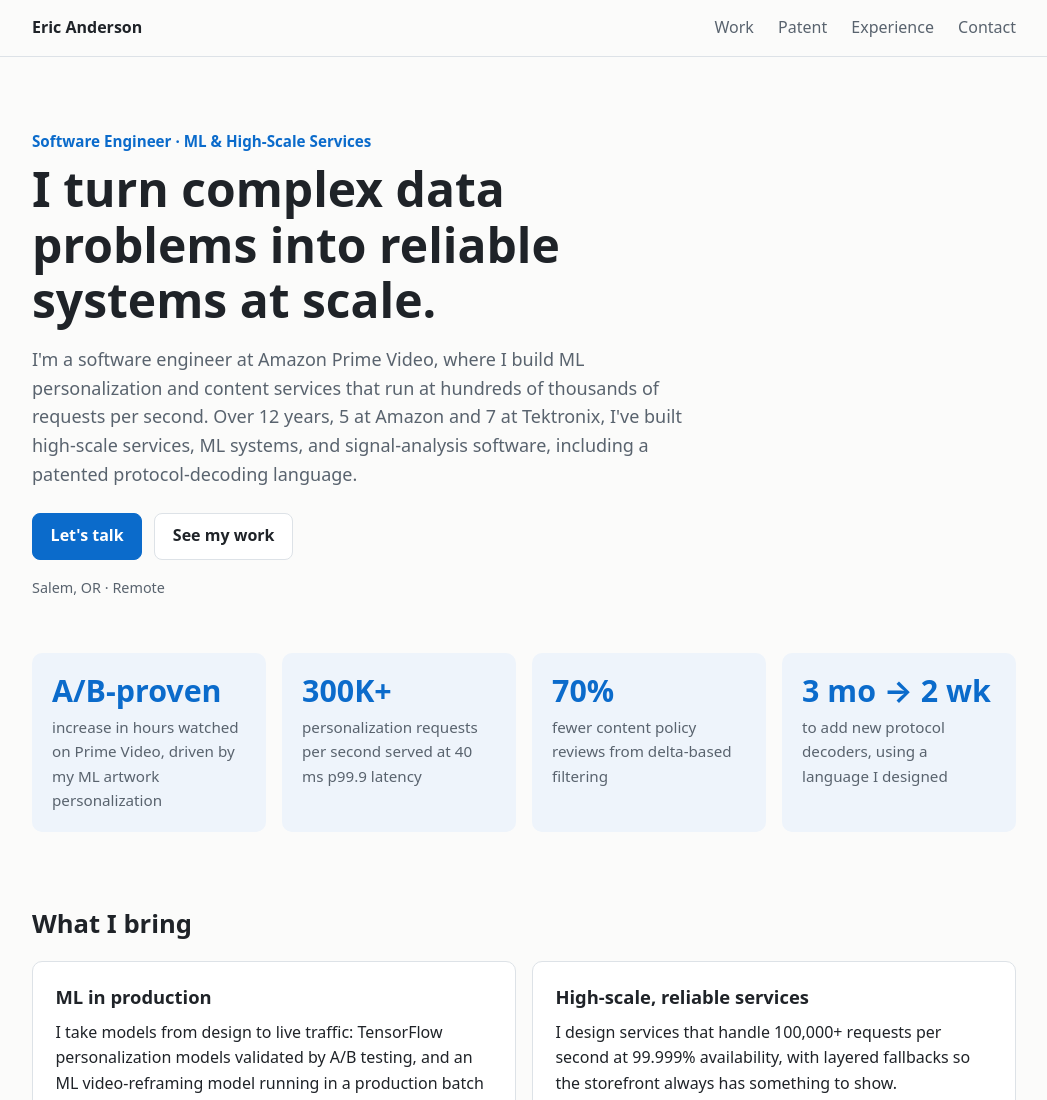
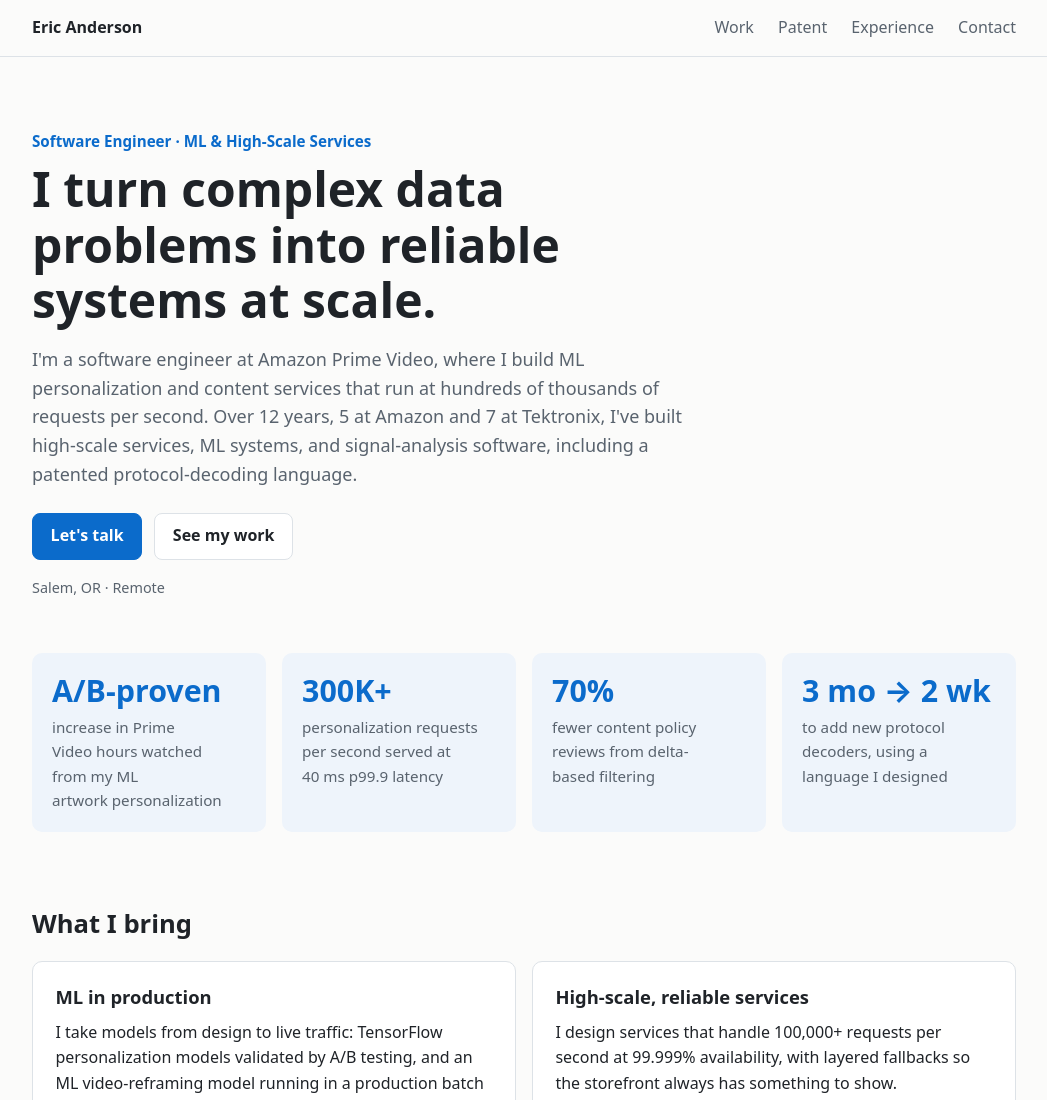
Before and after one commit to ericanderson231/ericanderson231.github.io, a plain HTML site: page index.html in a window 1280 px wide. Shown: the top 1100 px of the page, without its empty margins (116-1163 px from the left). Drawn offline with Linux system fonts and the light colour scheme.

Commit message:
Balance stat label wrapping and tighten personalization label

```diff
--- a/index.html
+++ b/index.html
@@ -6,7 +6,7 @@
   <title>Eric Anderson — Software Engineer, ML &amp; High-Scale Services</title>
   <meta name="description" content="Eric Anderson, software engineer with 12 years building high-scale services, ML systems, and signal-analysis software.">
   <link rel="icon" href="favicon.svg?v=4" type="image/svg+xml">
-  <link rel="stylesheet" href="style.css?v=2">
+  <link rel="stylesheet" href="style.css?v=3">
 </head>
 <body>
   <header class="site-header">
@@ -41,7 +41,7 @@
     <section class="wrap stats" aria-label="Results">
       <div class="stat">
         <span class="num">A/B-proven</span>
-        <span class="label">increase in hours watched on Prime Video, driven by my ML artwork personalization</span>
+        <span class="label">increase in Prime Video hours watched from my ML artwork personalization</span>
       </div>
       <div class="stat">
         <span class="num">300K+</span>
--- a/style.css
+++ b/style.css
@@ -176,6 +176,7 @@ h1 {
   margin-top: 0.35rem;
   color: var(--muted);
   font-size: 0.95rem;
+  text-wrap: balance;
 }
 
 /* Sections */
```
